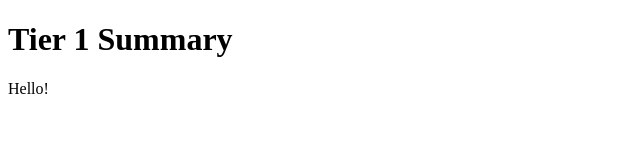
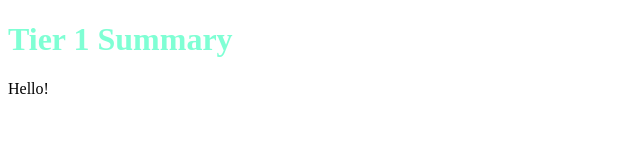
Before and after one commit to n-greensweig/tier1-summary-video, a plain HTML site: page index.html in a window 1280 px wide. Shown: the whole page, without its empty margins (0-640 px from the left). Drawn offline with Linux system fonts and the light colour scheme.

Commit message:
brought in CSS file

```diff
--- a/index.html
+++ b/index.html
@@ -3,6 +3,8 @@
 <head>
     <meta charset="UTF-8">
     <meta name="viewport" content="width=device-width, initial-scale=1.0">
+    <!-- link the stylesheet -->
+    <link rel="stylesheet" href="main.css"/>
     <title>Tier 1 Summary</title>
 </head>
 <body>
--- /dev/null
+++ b/main.css
@@ -0,0 +1,3 @@
+h1 {
+    color: aquamarine;
+}
```
